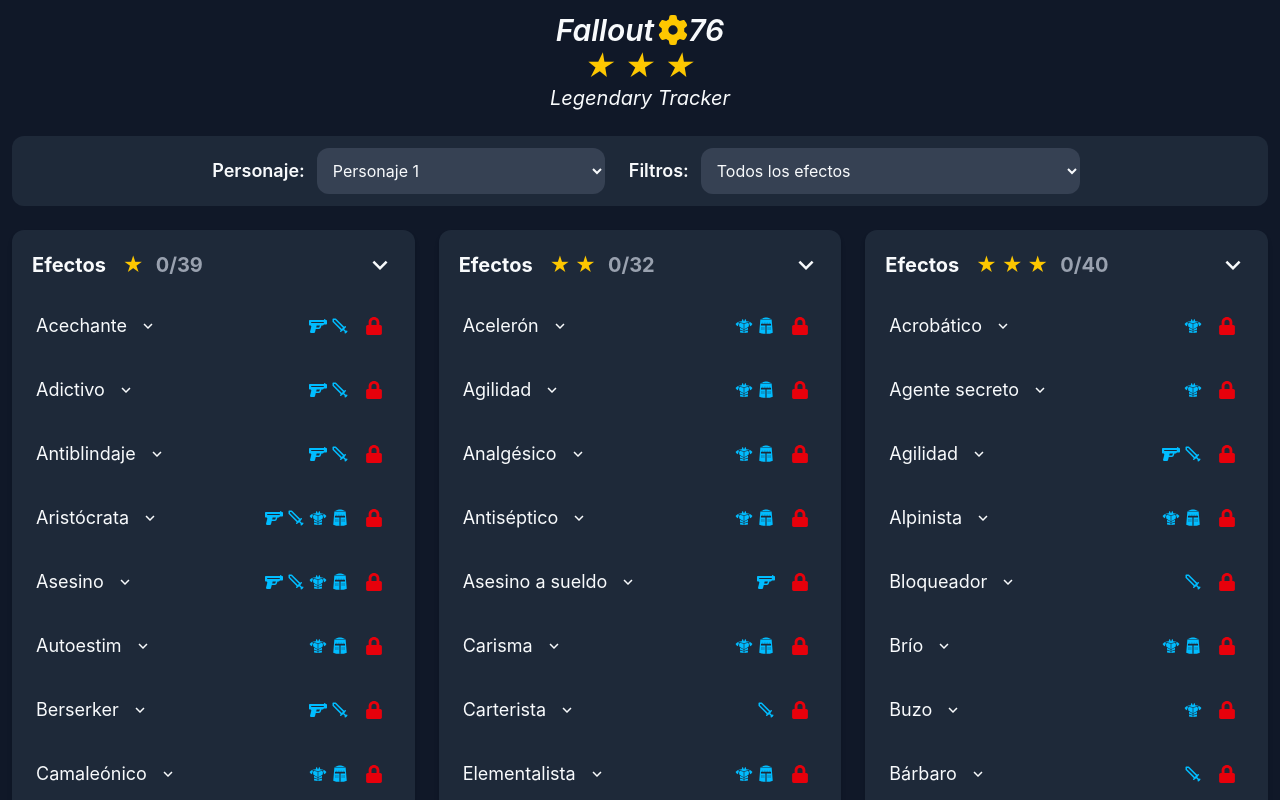
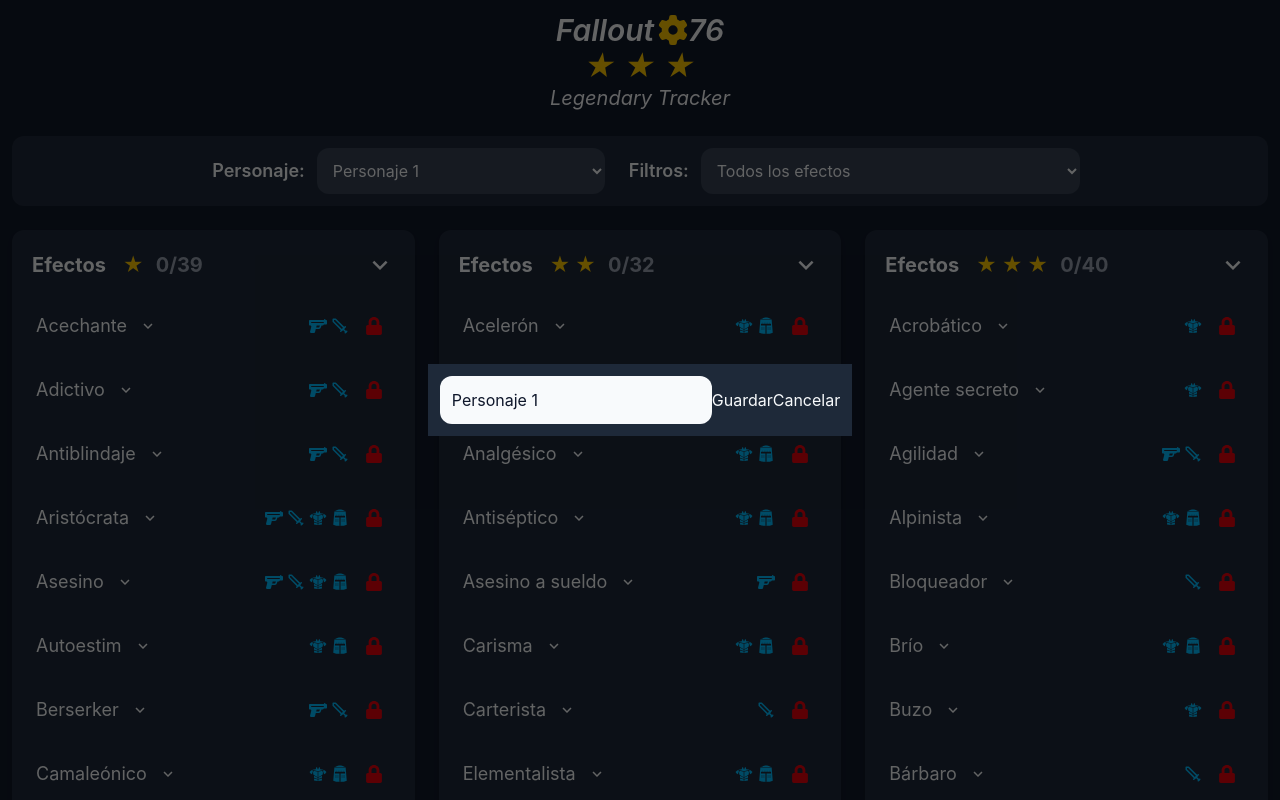
Before and after one commit to oscarmumm/fo76-legendary-tracker, a React (Vite) app: page / in a window 1280 px wide. Shown: the top 800 px of the page. Built offline with nearby package versions, Linux system fonts and the light colour scheme.

Commit message:
working on CharacterFormModal

```diff
--- a/src/App.tsx
+++ b/src/App.tsx
@@ -12,6 +12,7 @@
 
 // ICONS
 import { MdKeyboardArrowDown } from 'react-icons/md';
+import { CharacterFormModal } from './components/CharacterFormModal';
 
 const filterListAnimation = {
     visible: {
@@ -363,6 +364,9 @@
                     <NotificationModal effect={notificationMsg} />
                 )}
             </AnimatePresence>
+            <AnimatePresence>
+                <CharacterFormModal />
+            </AnimatePresence>
         </div>
     );
 }
--- a/src/components/CharacterFormModal.tsx
+++ b/src/components/CharacterFormModal.tsx
@@ -2,19 +2,23 @@
 import { useData } from '../contexts/DataContext';
 import type { Character } from '../types';
 
-interface CharacterFormModalProps {
-    name: Character['name'];
-}
-
-export const CharacterFormModal = ({ name }: CharacterFormModalProps) => {
-    const { characters } = useData();
-    const [characterName, setCharacterName] = useState(name);
+export const CharacterFormModal = () => {
+    const { characters, activeCharacterId } = useData();
+    const [characterName, setCharacterName] = useState<string>(() => {
+        const activeCharacter = characters.find(
+            (c) => c.id === activeCharacterId,
+        );
+        return activeCharacter ? activeCharacter.name : '';
+    });
     return (
-        <div>
-            <form>
+        <div className='modal items-center justify-center'>
+            <form className='p-3 bg-gray-800'>
                 <input
+                    className='p-3 bg-slate-50 text-slate-900 rounded-xl outline-none'
                     onChange={(e) => setCharacterName(e.target.value)}
-                    type="text"
+                    type='text'
+                    value={characterName}
+                    placeholder={activeCharacterId}
                 />
                 <button>Guardar</button>
                 <button>Cancelar</button>
--- a/src/components/NotificationModal.tsx
+++ b/src/components/NotificationModal.tsx
@@ -10,7 +10,7 @@
     return (
         <motion.div
             variants={modalBackgroundVariants}
-            className="modal"
+            className="notification-modal"
             initial="hidden"
             animate="visible"
             exit="exit"
--- a/src/index.css
+++ b/src/index.css
@@ -1,6 +1,6 @@
 @import 'tailwindcss';
 
-.modal {
+.notification-modal {
     background: rgba(0, 0, 0, 0.4);
     position: fixed;
     top: 0;
@@ -12,3 +12,16 @@
     justify-content: end;
     z-index: 50;
 }
+
+.modal {
+    background: rgba(0, 0, 0, 0.6);
+    position: fixed;
+    top: 0;
+    left: 0;
+    height: 100vh;
+    width: 100vw;
+    display: flex;
+    align-items: center;
+    justify-content: center;
+    z-index: 50;
+}
```
